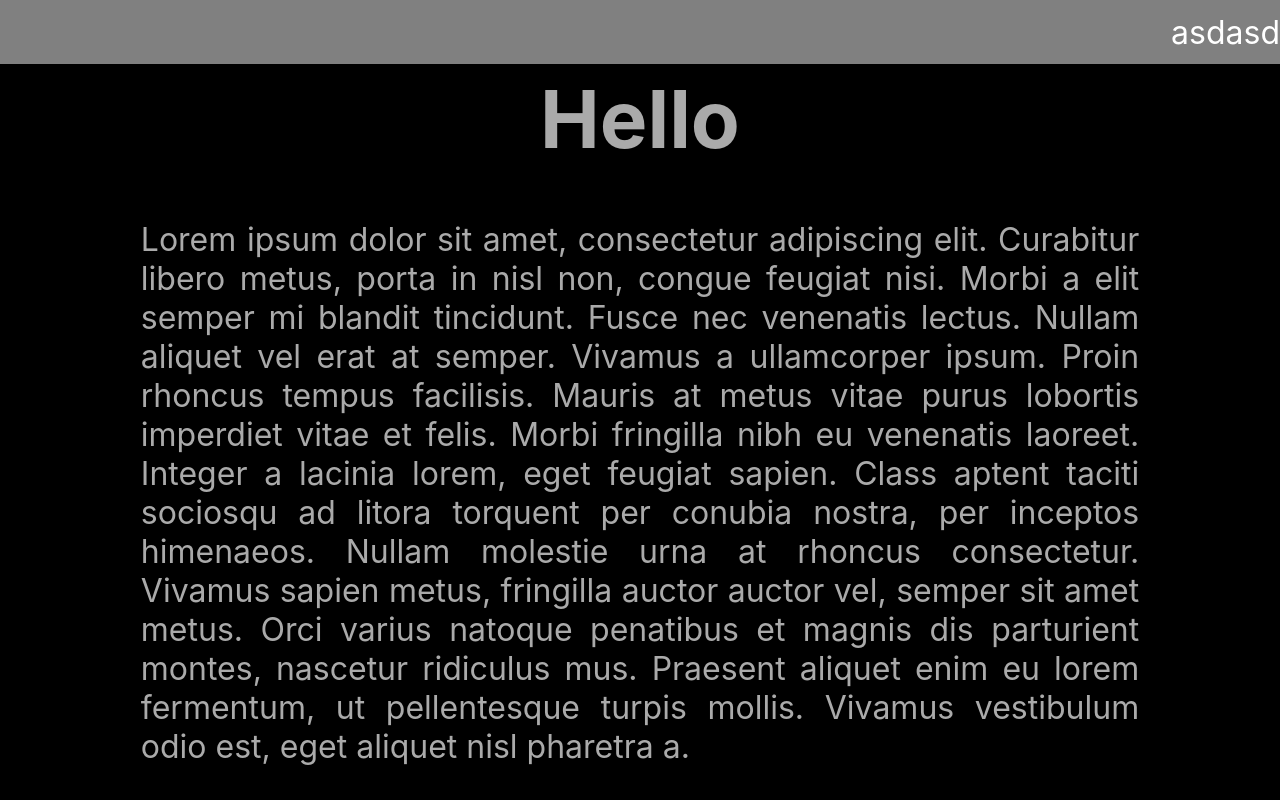
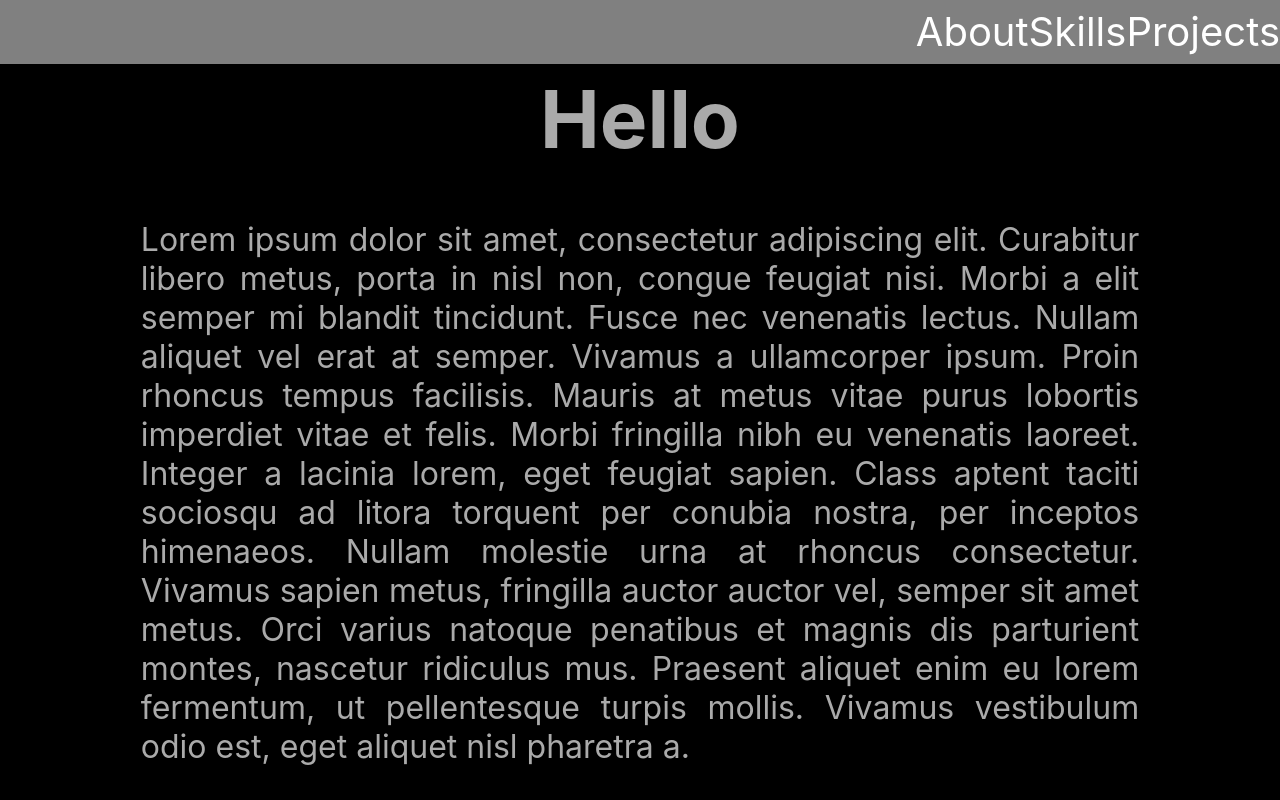
Before and after one commit to GrzegorzKazana/MyPortfolio, a React (Create React App) app: page / in a window 1280 px wide. Shown: the top 800 px of the page. Built offline with nearby package versions, Linux system fonts and the light colour scheme.

Commit message:
added buttons to navbar, and page scrolling

```diff
--- a/src/App.js
+++ b/src/App.js
@@ -4,7 +4,8 @@ import HelloPage from "./components/HelloPage/HelloPage";
 import AboutPage from "./components/AboutPage/AboutPage";
 import SkillsPage from "./components/SkillsPage/SkillsPage";
 import ProjectsPage from "./components/ProjectsPage/ProjectsPage";
-import NavBar from "./components/NavBar/NavBar";
+import NavBar from "./components/Common/NavBar/NavBar";
+import { TextButton } from "./components/Common/Buttons/Buttons";
 
 class App extends Component {
   constructor(props) {
@@ -15,14 +16,20 @@ class App extends Component {
     this.projectsPageRef = React.createRef();
   }
 
-  componentDidMount() {
-    console.log(this.helloPageRef.current);
-  }
+  scrollTo = top => window.scrollTo({ top, behavior: "smooth" });
+  scrollToAbout = () => this.scrollTo(this.aboutPageRef.current.offsetTop);
+  scrollToSkills = () => this.scrollTo(this.skillsPageRef.current.offsetTop);
+  scrollToProjects = () =>
+    this.scrollTo(this.projectsPageRef.current.offsetTop);
 
   render() {
     return (
       <div className="App">
-        <NavBar />
+        <NavBar>
+          <TextButton text="About" onClick={this.scrollToAbout} />
+          <TextButton text="Skills" onClick={this.scrollToSkills} />
+          <TextButton text="Projects" onClick={this.scrollToProjects} />
+        </NavBar>
         <HelloPage inputRef={this.helloPageRef} />
         <AboutPage inputRef={this.aboutPageRef} />
         <SkillsPage inputRef={this.skillsPageRef} />
--- /dev/null
+++ b/src/components/Common/Buttons/Buttons.css
@@ -0,0 +1,17 @@
+.TextButton {
+  color: #fff;
+  font-size: 1.25em;
+  cursor: pointer;
+}
+
+.UnderLine {
+  background-color: #fff;
+  height: 2px;
+  width: 0%;
+  margin: 0px auto;
+  transition: width 0.2s ease;
+}
+
+.TextButton:hover .UnderLine {
+  width: 100%;
+}
--- /dev/null
+++ b/src/components/Common/Buttons/Buttons.jsx
@@ -0,0 +1,9 @@
+import React from "react";
+import "./Buttons.css";
+
+export const TextButton = props => (
+  <div className="TextButton" onClick={props.onClick}>
+    <span>{props.text}</span>
+    <div className="UnderLine" />
+  </div>
+);
--- a/src/components/NavBar/NavBar.jsx
+++ b/src/components/Common/NavBar/NavBar.jsx
@@ -1,5 +1,5 @@
 import React from "react";
 import "./NavBar.css";
 
-const NavBar = props => <div className="NavBar">asdasd</div>;
+const NavBar = props => <div className="NavBar">{props.children}</div>;
 export default NavBar;
```
Also changed, not shown: src/components/Common/NavBar/NavBar.css (renamed from src/components/NavBar/NavBar.css).
